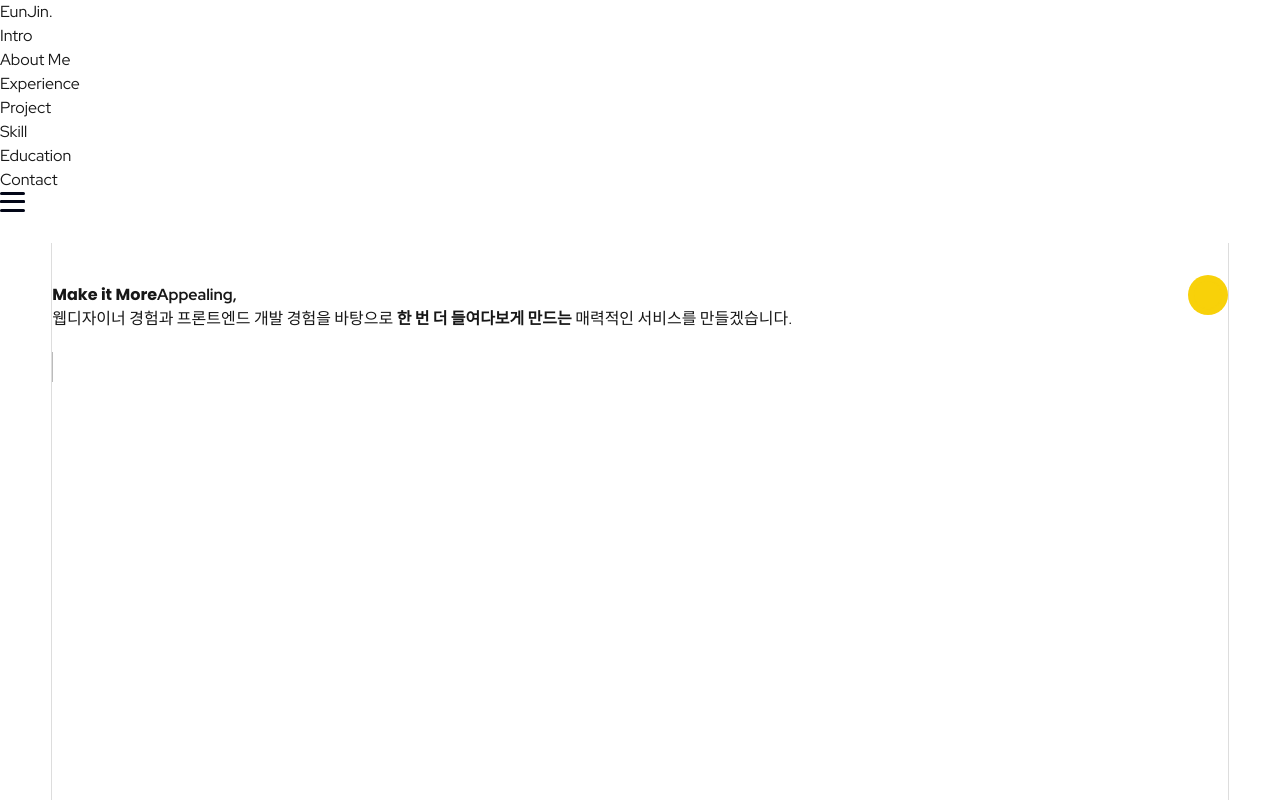
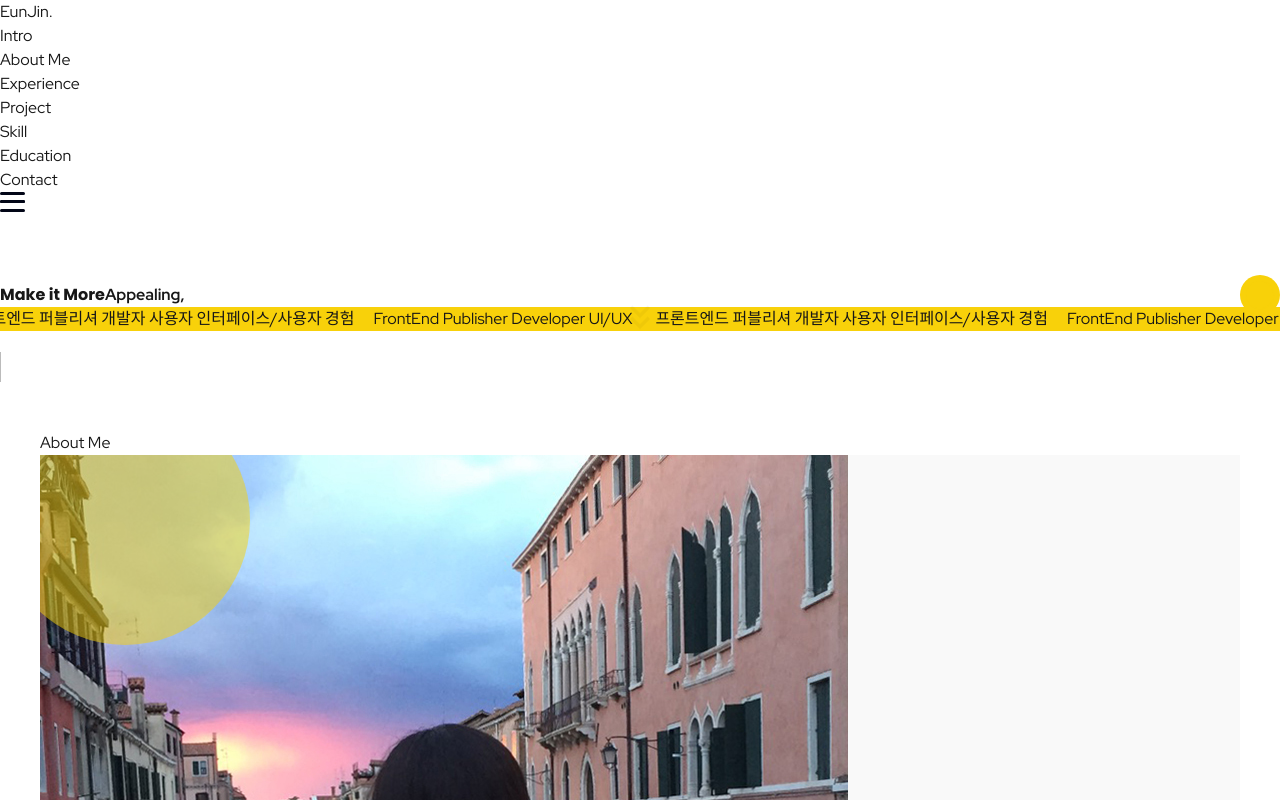
Before and after one commit to skykwon1004/portfolio_design, a React (Vite) app: page / in a window 1280 px wide. Shown: the top 800 px of the page. Built offline with nearby package versions, Linux system fonts and the light colour scheme; a web font is replaced by a local one.

Commit message:
design: intro border 삭제

```diff
--- a/src/components/Intro.tsx
+++ b/src/components/Intro.tsx
@@ -11,14 +11,14 @@ const Intro = () => {
         <div className="intro-content h-screen flex flex-col items-center justify-center">
           <div
             className="intro-content-left flex flex-col justify-center items-center max-md:mb-10"
-            style={{
-              borderLeft: darkMode
-                ? "1px solid rgba(64,64,64)"
-                : "1px solid #ddd",
-              borderRight: darkMode
-                ? "1px solid rgba(64,64,64)"
-                : "1px solid #ddd",
-            }}
+            // style={{
+            //   borderLeft: darkMode
+            //     ? "1px solid rgba(64,64,64)"
+            //     : "1px solid #ddd",
+            //   borderRight: darkMode
+            //     ? "1px solid rgba(64,64,64)"
+            //     : "1px solid #ddd",
+            // }}
           >
             <div className="box-wapper mb-5 max-xl:mt-10">
               <div className="box"></div>
--- a/src/index.css
+++ b/src/index.css
@@ -190,8 +190,8 @@ button.burger.burger2.dark span:before {
 
 .intro-content-left {
   margin: 0 auto;
-  width: 92%;
-  height: 100vh;
+  /* width: 92%;
+  height: 100vh; */
 }
 
 .img-wapper {
```
